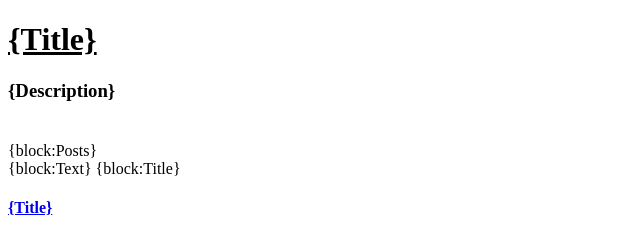
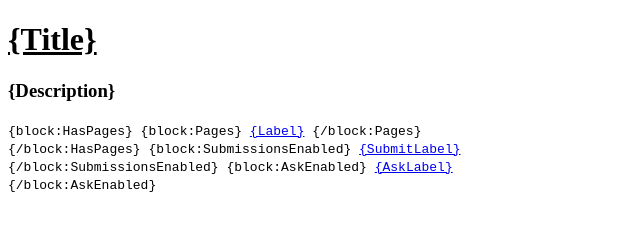
Before and after one commit to louisdeb/louisdeb.github.io, a plain HTML site: page web/tumblr/no-style.html in a window 1280 px wide. Shown: the top 233 px of the page, without its empty margins (0-640 px from the left). Drawn offline with Linux system fonts and the light colour scheme.

Commit message:
Page support added

```diff
--- a/web/tumblr/no-style.html
+++ b/web/tumblr/no-style.html
@@ -36,6 +36,20 @@
 
         <a id="home" href="{BlogURL}"><h1>{Title}</h1></a>
         <h3>{Description}</h3>
+
+        <samp>
+            {block:HasPages}
+                {block:Pages}
+                    <a href="{URL}">{Label}</a>
+                {/block:Pages}
+            {/block:HasPages}
+            {block:SubmissionsEnabled}
+                <a href="/submit">{SubmitLabel}</a>
+            {/block:SubmissionsEnabled}
+            {block:AskEnabled}
+                <a href="/ask">{AskLabel}</a>
+            {/block:AskEnabled}
+        </samp>
 
         <div class="posts">
         {block:Posts}
```
